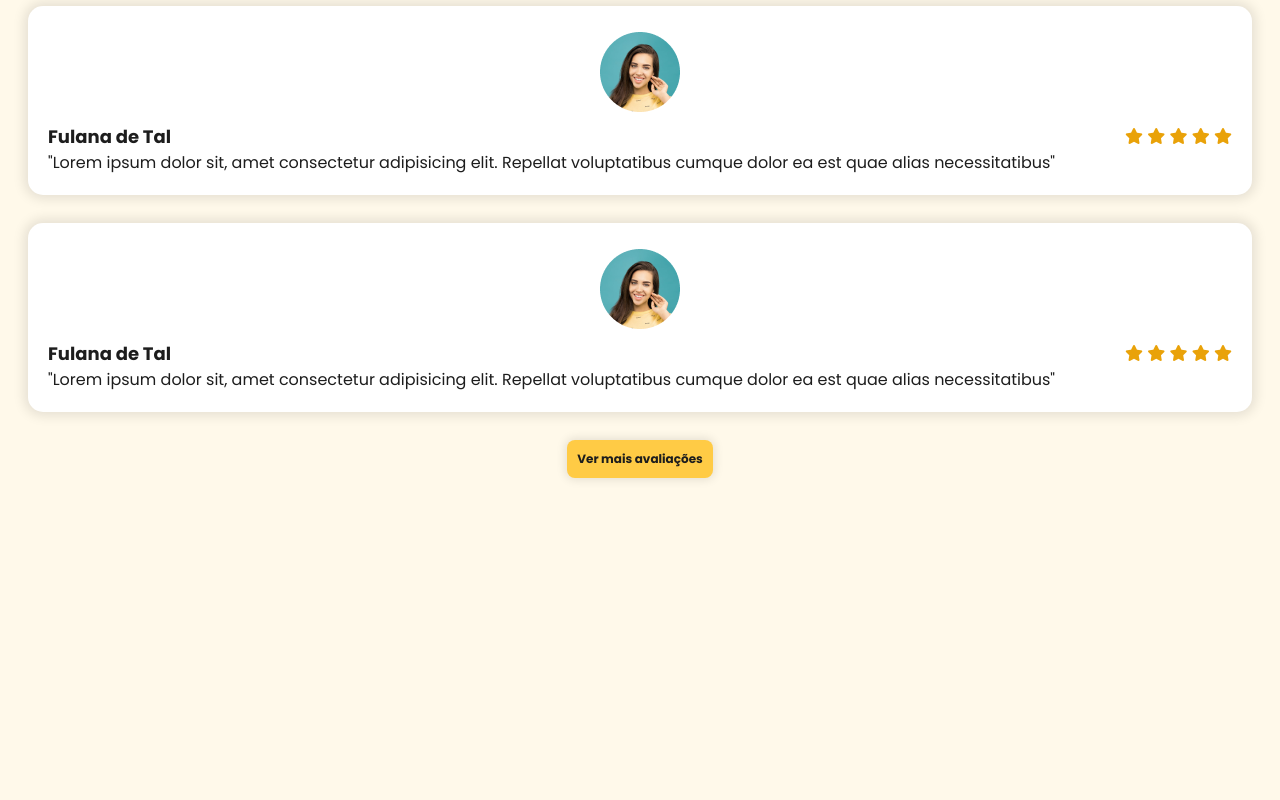
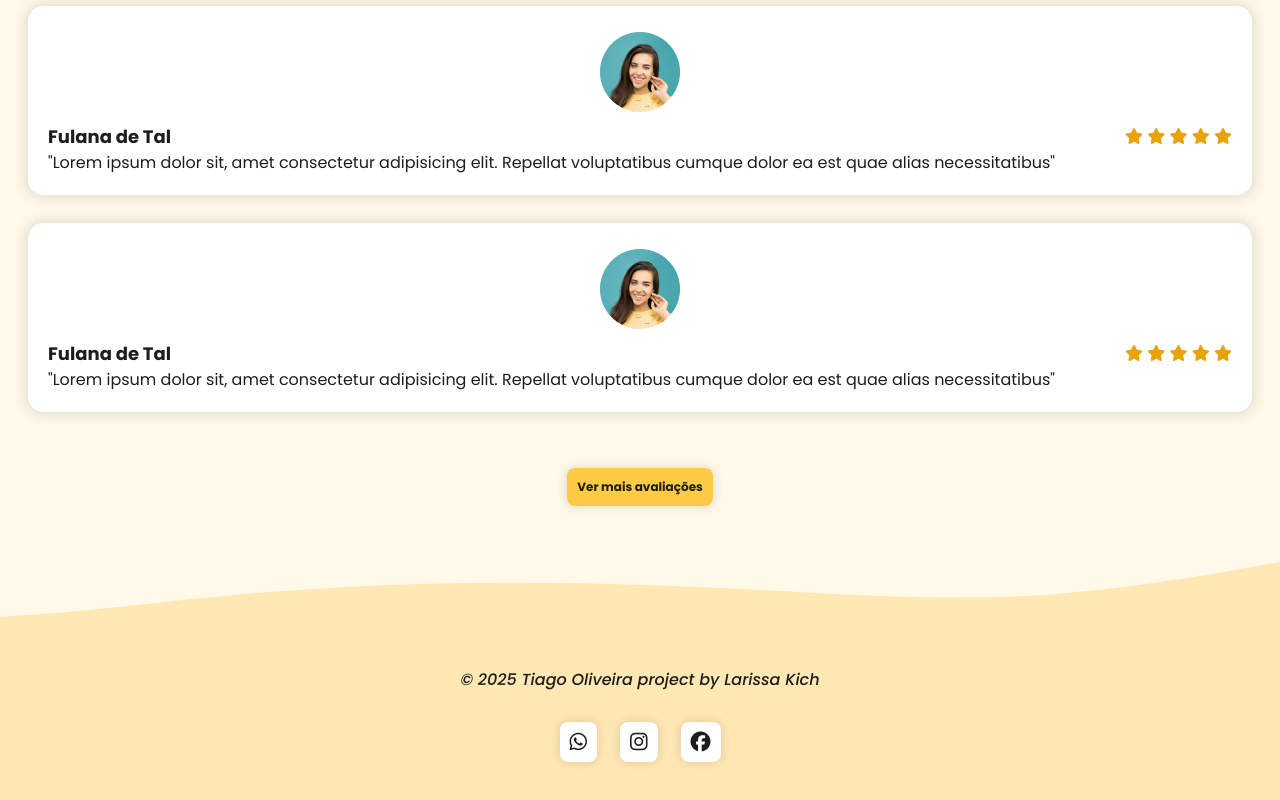
Before and after one commit to Tiagoksio/LandingPage_food, a plain HTML site: page index.html in a window 1280 px wide. Shown: the part 2828-3628 px from the top of the page. Before the commit the page ends 3334 px from the top, so only its background shows below. Drawn offline with Linux system fonts and the light colour scheme.

Commit message:
:feat: add footer

```diff
--- a/index.html
+++ b/index.html
@@ -9,6 +9,7 @@
     <link rel="stylesheet" href="./styles/home.css">
     <link rel="stylesheet" href="./styles/menu.css">
     <link rel="stylesheet" href="./styles/testimonials.css">
+    <link rel="stylesheet" href="./styles/footer.css">
     <title>Landing Page | Food</title>
 </head>
 <body>
@@ -163,10 +164,20 @@
                 <p>"Lorem ipsum dolor sit, amet consectetur adipisicing elit. Repellat voluptatibus cumque dolor ea est quae alias necessitatibus"</p>
             </div>
             <button class="btn-default" type="button">Ver mais avaliações</button>
-
         </section>
-
     </main>
-
+    <footer>
+        <img class="wave" src="./img/wave.svg" alt="wave">
+        <div class="footer-items">
+            <address>
+                <p>© 2025 Tiago Oliveira project by Larissa Kich </p>
+                <div class="social-media">
+                    <a href="#" class="btn-social-media"><i class="fa-brands fa-whatsapp"></i></a>
+                    <a href="#" class="btn-social-media"><i class="fa-brands fa-instagram"></i></a>
+                    <a href="#" class="btn-social-media"><i class="fa-brands fa-facebook"></i></a>
+                </div>
+            </address>
+        </div>
+    </footer>
 </body>
 </html>
--- /dev/null
+++ b/styles/footer.css
@@ -0,0 +1,14 @@
+.footer-items {
+    text-align: center;
+    font-weight: 500;
+    padding: 28px;
+    padding-top: 0;
+}
+
+footer {
+    background-color: #ffe8b4;
+}
+
+footer p {
+    padding: 20px;
+}
--- a/styles/header.css
+++ b/styles/header.css
@@ -50,8 +50,3 @@ header .btn-default {
     border: none;
     background-color: #fff9ea;
 }
-
-
-main {
-    height: 2000px;
-}
--- a/styles/menu.css
+++ b/styles/menu.css
@@ -60,9 +60,3 @@
 .shopping i {
     font-size: 1.6rem
 }
-
-/*
-
-LEMBRAR! CORRIGIR A GAMBIARRA: position absolute nos heart-box
-
-*/
--- a/styles/testimonials.css
+++ b/styles/testimonials.css
@@ -19,5 +19,5 @@
     padding: 10px;
     font-weight: bold;
     font-size: 1.2rem;
-    margin-bottom: 28px;
+    margin: 28px;
 }
```
Also changed, not shown: img/wave.svg (added), styles/main.css (line endings or trailing spaces).
